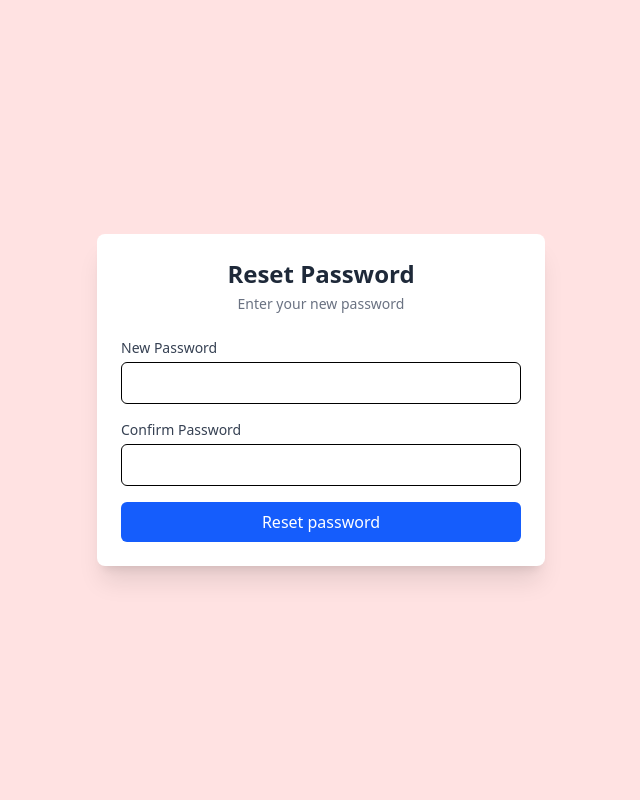
After one commit to HalelaDenys/auth-service, a FastAPI app: template src/templates/reset-password.html in a window 1280 px wide. The commit adds this page. Shown: the whole page, without its empty margins (319-959 px from the left). Run offline with FastAPI, Linux system fonts and the light colour scheme; the template is opened without the code that fills it, so the values that code supplies are empty; parts of the project's set-up code (start-up, migrations or seed data) failed here and were passed over.

Commit message:
Added logic for resetting passwords with the web user interface

```diff
--- a/src/api/__init__.py
+++ b/src/api/__init__.py
@@ -1,5 +1,5 @@
 from fastapi import APIRouter
-from api.auth.views import router as auth_router
+from api.auth import router as auth_router
 
 api_router = APIRouter(prefix="/api/v1")
 api_router.include_router(auth_router)
--- a/src/api/auth/views.py
+++ b/src/api/auth.py
@@ -77,7 +77,11 @@ async def request_reset_password(
     return
 
 
-@router.post("/reset-password/confirm", status_code=status.HTTP_202_ACCEPTED)
+@router.post(
+    "/reset-password/confirm",
+    status_code=status.HTTP_202_ACCEPTED,
+    name="reset_password_confirm",
+)
 async def reset_password(
     data: ResetPasswordConfirmSchema,
     auth_service: Annotated["AuthService", Depends(get_auth_service)],
--- a/src/core/config.py
+++ b/src/core/config.py
@@ -56,6 +56,10 @@ class BrokerConfig(BaseModel):
     with_real: bool = False
 
 
+class FrontendConfig(BaseModel):
+    reset_password_url: str = "http://0.0.0.0:8000/view/reset"
+
+
 class Settings(BaseSettings):
     model_config = SettingsConfigDict(
         env_file=BASE_DIR / ".env",
@@ -70,6 +74,7 @@ class Settings(BaseSettings):
     mode: str
     mail: EmailConfig = EmailConfig()
     br: BrokerConfig = BrokerConfig()
+    fron: FrontendConfig = FrontendConfig()
 
 
 settings = Settings()
--- a/src/create_app.py
+++ b/src/create_app.py
@@ -6,6 +6,7 @@ from infrastructure import db_helper, broker
 from core.middlewares import register_middleware
 from api import api_router
 from core import settings
+from views import view_router
 
 
 @asynccontextmanager
@@ -31,4 +32,5 @@ def create_app() -> FastAPI:
     register_middleware(app)
 
     app.include_router(api_router)
+    app.include_router(view_router)
     return app
--- a/src/infrastructure/broker/routers/mailing_consumer.py
+++ b/src/infrastructure/broker/routers/mailing_consumer.py
@@ -4,6 +4,7 @@ from faststream import Depends
 from schemas.auth_schemas import ResetPasswordEmailPayloadBroker
 from infrastructure import EmailManager, get_email_manager
 from typing import Annotated
+from core import settings
 
 mailing_router = RabbitRouter()
 
@@ -16,5 +17,5 @@ async def password_reset_request_notifications(
     await email_manager.send_email_reset_pass(
         email_recipient=data.email,
         reset_token=data.token,
-        reset_url="http://0.0.0.0:8000/docs#/Auth/reset_password_api_v1_auth_reset_password_confirm_post",
+        reset_url=settings.fron.reset_password_url,
     )
--- a/src/templates/base.html
+++ b/src/templates/base.html
@@ -1,50 +1,19 @@
 {# base.html #}
 <!DOCTYPE html>
 <html lang="en">
+<script src="https://cdn.jsdelivr.net/npm/@tailwindcss/browser@4"></script>
 <head>
     <meta charset="UTF-8">
     <title>{% block title %}Email{% endblock %}</title>
 </head>
-<body style="margin:0; padding:0; background-color:#f3f4f6; font-family:Arial, sans-serif;">
 
-<table style="background-color:#f3f4f6; padding:20px 0; width: 100%; ">
-    <tr>
-        <td align="center">
-            <table
-                   style="background-color:#ffffff;
-                   border-radius:8px; overflow:hidden;
-                   box-shadow:0 2px 8px rgba(0,0,0,0.05); width: 600px;">
+<body class="m-0 p-0">
 
-                <!-- HEADER -->
-                <tr>
-                    <td style="background-color:#111827; padding:16px; text-align:center;">
-                        <h1 style="color:#ffffff; margin:0; font-size:20px;">
-                            {% block header %}Security Notification{% endblock %}
-                        </h1>
-                    </td>
-                </tr>
+{% block header %}{% endblock %}
 
-                <!-- MAIN -->
-                <tr>
-                    <td style="padding:24px; color:#111827; font-size:14px; line-height:1.6;">
-                        {% block main %}{% endblock %}
-                    </td>
-                </tr>
+{% block main %}{% endblock %}
 
-                <!-- FOOTER -->
-                <tr>
-                    <td style="background-color:#f9fafb; padding:16px; text-align:center; font-size:12px; color:#6b7280;">
-                        {% block footer %}
-                            With respect, the site administration <br>
-                            &copy; 2026
-                        {% endblock %}
-                    </td>
-                </tr>
-
-            </table>
-        </td>
-    </tr>
-</table>
+{% block footer %}{% endblock %}
 
 </body>
 </html>
--- /dev/null
+++ b/src/templates/reset-password.html
@@ -0,0 +1,94 @@
+{% extends 'base.html' %}
+
+{% block title %}
+	Reset Password
+{% endblock %}
+
+{% block main %}
+<div class="min-h-screen flex justify-center items-center bg-red-100">
+    <div class="w-full max-w-md bg-white p-6 rounded-lg shadow-xl">
+
+        <!-- HEADER -->
+        <div class="text-center mb-6">
+            <h1 class="text-2xl font-bold text-gray-800">
+                Reset Password
+            </h1>
+            <p class="text-sm text-gray-500 mt-1">
+                Enter your new password
+            </p>
+        </div>
+        <!-- FORM -->
+        <form method="post" id="reset-form" class="space-y-4">
+            <div>
+                <label class="block text-sm font-medium text-gray-700">
+                    New Password
+                </label>
+                <input
+                    type="password"
+                    name="password"
+                    required
+                    class="w-full border rounded-md mt-1 px-3  py-2
+                    focus:outline-none focus:ring-2 focus:ring-blue-500"
+                >
+            </div>
+
+            <div>
+                <label class="block text-sm font-medium text-gray-700">
+                    Confirm Password
+                </label>
+                <input
+                    type="password"
+                    name="password_confirm"
+                    required
+                    class="w-full border rounded-md mt-1 px-3  py-2
+                    focus:outline-none focus:ring-2 focus:ring-blue-500">
+            </div>
+
+
+            <button
+                type="submit"
+                class="w-full bg-blue-600 text-white py-2 rounded-md hover:bg-blue-700 transition"
+            >
+                Reset password
+            </button>
+        </form>
+
+    </div>
+</div>
+<script>
+    const form = document.getElementById("reset-form");
+
+    const params = new URLSearchParams(window.location.search);
+    const token = params.get("token");
+
+    form.addEventListener("submit", async (event) => {
+        event.preventDefault();
+        const resetUrl = "{{ url_for('reset_password_confirm') }}";
+
+        const password = form.password.value;
+        const password_confirm = form.password_confirm.value;
+
+        if (password !== password_confirm) {
+            alert("Passwords do not match");
+            return;
+        }
+        const response = await fetch(resetUrl, {
+            method: "POST",
+            headers: {
+                "Content-Type": "application/json"
+            },
+            body: JSON.stringify({
+                token: token,
+                new_password: password,
+            })
+        });
+
+        if (response.ok) {
+            alert("Password successfully reset");
+        } else {
+            alert( "Error resetting password");
+        }
+    });
+</script>
+
+{% endblock %}
--- /dev/null
+++ b/src/views/__init__.py
@@ -0,0 +1,5 @@
+from fastapi import APIRouter
+from views.auth import router
+
+view_router = APIRouter(prefix="/view", tags=["Views"])
+view_router.include_router(router)
```
Also changed, not shown: src/infrastructure/mailing/email_manager.py (+5 -5 lines), src/templates/mailing/reset-password-request.html (+35 -8 lines), src/views/auth.py (added, +14 -0 lines), src/api/auth/__init__.py (deleted).
